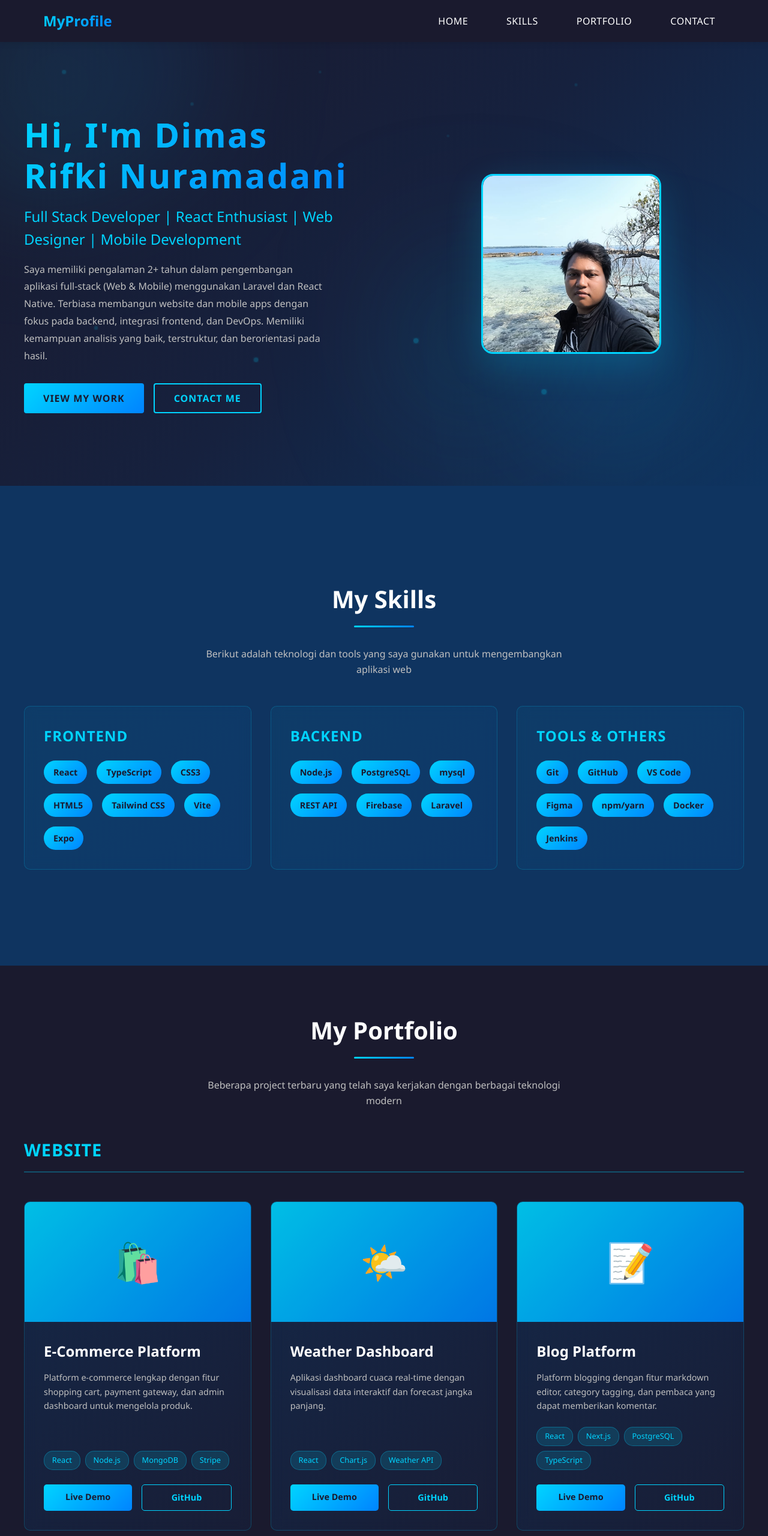
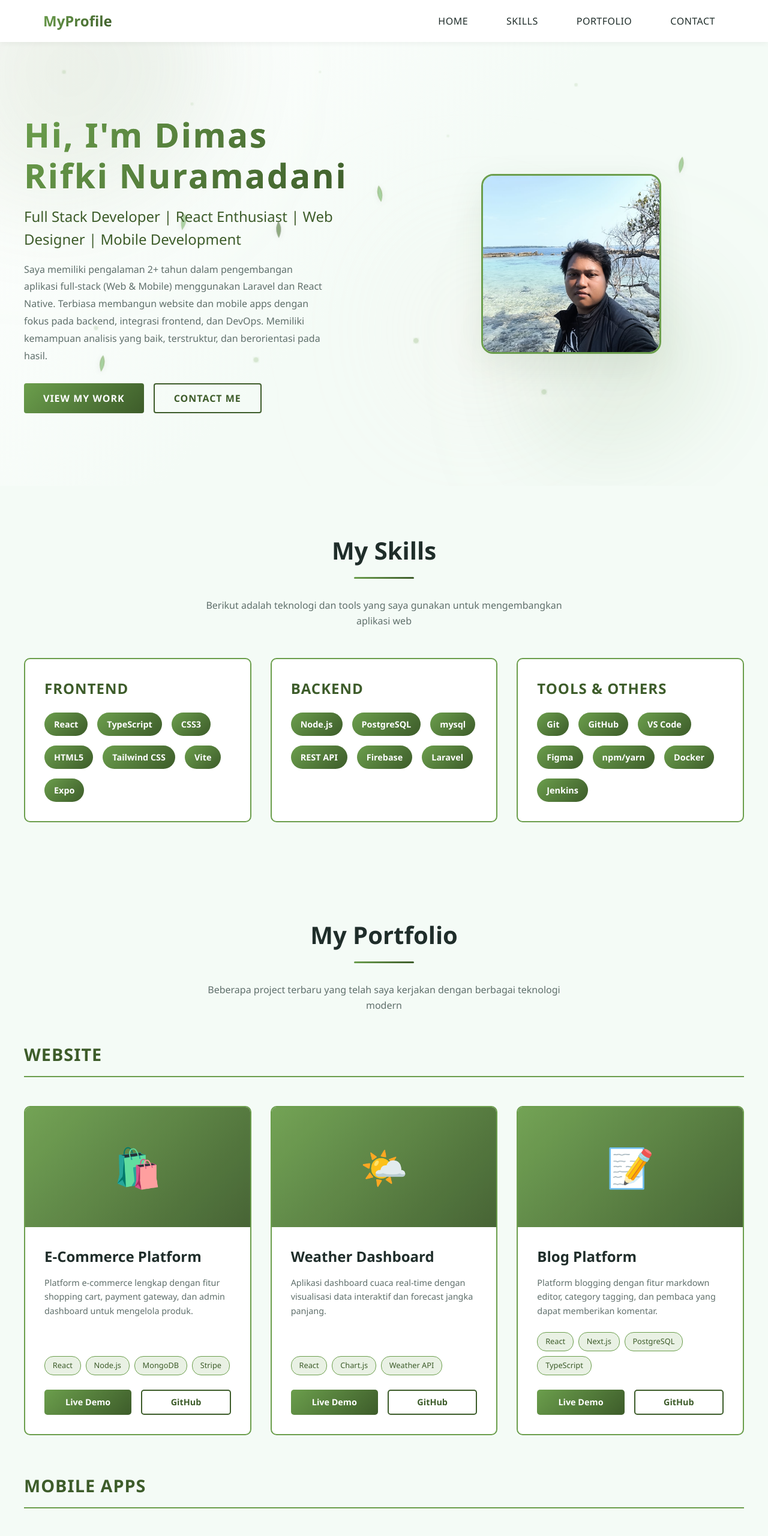
Before and after one commit to SayaDimas/My-Profile, a React (Vite) app: page / in a window 1280 px wide. Shown: the top 2561 px of the page at 60% size. Built offline with nearby package versions, Linux system fonts and the light colour scheme.

Commit message:
perbaikan ui

```diff
--- a/src/App.css
+++ b/src/App.css
@@ -6,16 +6,16 @@
 }
 
 :root {
-  --primary: #00d4ff;
-  --primary-dark: #0084ff;
-  --bg-dark: #1a1a2e;
-  --bg-darker: #0f3460;
-  --bg-light: #16213e;
-  --text-primary: #ffffff;
-  --text-secondary: #c0c0c0;
-  --text-tertiary: #999999;
-  --border-color: rgba(0, 212, 255, 0.2);
-  --shadow: 0 10px 40px rgba(0, 0, 0, 0.3);
+  --primary: #6B9E4C;
+  --primary-dark: #3D5C2A;
+  --bg-dark: #F4FBF6;
+  --bg-darker: #FFFFFF;
+  --bg-light: #FFFFFF;
+  --text-primary: #1F2D2A;
+  --text-secondary: #5F6F6B;
+  --text-tertiary: #7A8A86;
+  --border-color: rgba(107, 158, 76, 0.3);
+  --shadow: 0 10px 40px rgba(0, 0, 0, 0.08);
 }
 
 body {
@@ -56,7 +56,7 @@ html {
 /* Selection Styling */
 ::selection {
   background-color: var(--primary);
-  color: var(--bg-dark);
+  color: #FFFFFF;
 }
 
 /* Links */
--- a/src/components/AnimatedBackground.tsx
+++ b/src/components/AnimatedBackground.tsx
@@ -6,6 +6,34 @@ export default function AnimatedBackground() {
       <div className="background-blob blob-1"></div>
       <div className="background-blob blob-2"></div>
       <div className="background-blob blob-3"></div>
+
+      {/* Falling Leaves */}
+      <div className="falling-leaves">
+        <svg className="leaf leaf-1" viewBox="0 0 100 100" xmlns="http://www.w3.org/2000/svg">
+          <path d="M50,10 Q30,40 50,80 Q70,40 50,10" fill="#6B9E4C" opacity="0.7"/>
+          <path d="M50,20 Q40,45 50,75 Q60,45 50,20" fill="#8FD694" opacity="0.5"/>
+        </svg>
+        <svg className="leaf leaf-2" viewBox="0 0 100 100" xmlns="http://www.w3.org/2000/svg">
+          <path d="M50,10 Q30,40 50,80 Q70,40 50,10" fill="#6B9E4C" opacity="0.6"/>
+          <path d="M50,20 Q40,45 50,75 Q60,45 50,20" fill="#8FD694" opacity="0.45"/>
+        </svg>
+        <svg className="leaf leaf-3" viewBox="0 0 100 100" xmlns="http://www.w3.org/2000/svg">
+          <path d="M50,10 Q30,40 50,80 Q70,40 50,10" fill="#3D5C2A" opacity="0.65"/>
+          <path d="M50,20 Q40,45 50,75 Q60,45 50,20" fill="#6B9E4C" opacity="0.5"/>
+        </svg>
+        <svg className="leaf leaf-4" viewBox="0 0 100 100" xmlns="http://www.w3.org/2000/svg">
+          <path d="M50,10 Q30,40 50,80 Q70,40 50,10" fill="#6B9E4C" opacity="0.7"/>
+          <path d="M50,20 Q40,45 50,75 Q60,45 50,20" fill="#8FD694" opacity="0.55"/>
+        </svg>
+        <svg className="leaf leaf-5" viewBox="0 0 100 100" xmlns="http://www.w3.org/2000/svg">
+          <path d="M50,10 Q30,40 50,80 Q70,40 50,10" fill="#3D5C2A" opacity="0.6"/>
+          <path d="M50,20 Q40,45 50,75 Q60,45 50,20" fill="#6B9E4C" opacity="0.48"/>
+        </svg>
+        <svg className="leaf leaf-6" viewBox="0 0 100 100" xmlns="http://www.w3.org/2000/svg">
+          <path d="M50,10 Q30,40 50,80 Q70,40 50,10" fill="#6B9E4C" opacity="0.65"/>
+          <path d="M50,20 Q40,45 50,75 Q60,45 50,20" fill="#8FD694" opacity="0.5"/>
+        </svg>
+      </div>
 
       <svg className="particle-grid" viewBox="0 0 1200 800" preserveAspectRatio="xMidYMid slice">
         <defs>
--- a/src/components/Portfolio.tsx
+++ b/src/components/Portfolio.tsx
@@ -1,3 +1,4 @@
+import { useState } from 'react';
 import { useScrollReveal } from '../hooks/useScrollReveal';
 import '../styles/Portfolio.css';
 import '../styles/ScrollReveal.css';
@@ -17,6 +18,7 @@ type Category = 'Website' | 'Mobile Apps' | 'Design' | 'Others';
 
 export default function Portfolio() {
   const { ref, isVisible } = useScrollReveal();
+  const [showPopup, setShowPopup] = useState(false);
   const projects: Project[] = [
     {
       id: 1,
@@ -142,13 +144,25 @@ export default function Portfolio() {
                         ))}
                       </div>
                       <div className="card-links">
-                        <a href={project.link} target="_blank" rel="noopener noreferrer" className="link-btn live">
+                        <button
+                          onClick={(e) => {
+                            e.preventDefault();
+                            setShowPopup(true);
+                          }}
+                          className="link-btn live"
+                        >
                           Live Demo
-                        </a>
+                        </button>
                         {project.github && (
-                          <a href={project.github} target="_blank" rel="noopener noreferrer" className="link-btn github">
+                          <button
+                            onClick={(e) => {
+                              e.preventDefault();
+                              setShowPopup(true);
+                            }}
+                            className="link-btn github"
+                          >
                             GitHub
-                          </a>
+                          </button>
                         )}
                       </div>
                     </div>
@@ -158,6 +172,35 @@ export default function Portfolio() {
             </div>
           );
         })}
+
+        {/* Popup Modal */}
+        {showPopup && (
+          <div className="popup-overlay" onClick={() => setShowPopup(false)}>
+            <div className="popup-modal" onClick={(e) => e.stopPropagation()}>
+              <div className="popup-header">
+                <h3>⏳ Dalam Pengerjaan</h3>
+                <button
+                  className="popup-close"
+                  onClick={() => setShowPopup(false)}
+                >
+                  ✕
+                </button>
+              </div>
+              <div className="popup-body">
+                <p>Fitur ini masih dalam tahap pengerjaan dan akan segera tersedia.</p>
+                <p>Terima kasih atas kesabaran Anda!</p>
+              </div>
+              <div className="popup-footer">
+                <button
+                  className="popup-btn-close"
+                  onClick={() => setShowPopup(false)}
+                >
+                  Tutup
+                </button>
+              </div>
+            </div>
+          </div>
+        )}
       </div>
     </section>
   );
--- a/src/index.css
+++ b/src/index.css
@@ -1,14 +1,14 @@
 :root {
-  --primary: #00d4ff;
-  --primary-dark: #0084ff;
-  --bg-dark: #1a1a2e;
-  --bg-darker: #0f3460;
-  --bg-light: #16213e;
-  --text-primary: #ffffff;
-  --text-secondary: #c0c0c0;
-  --text-tertiary: #999999;
-  --border-color: rgba(0, 212, 255, 0.2);
-  --shadow: 0 10px 40px rgba(0, 0, 0, 0.3);
+  --primary: #6B9E4C;
+  --primary-dark: #3D5C2A;
+  --bg-dark: #F4FBF6;
+  --bg-darker: #FFFFFF;
+  --bg-light: #FFFFFF;
+  --text-primary: #1F2D2A;
+  --text-secondary: #5F6F6B;
+  --text-tertiary: #7A8A86;
+  --border-color: rgba(107, 158, 76, 0.3);
+  --shadow: 0 10px 40px rgba(0, 0, 0, 0.08);
 }
 
 * {
--- a/src/styles/AnimatedBackground.css
+++ b/src/styles/AnimatedBackground.css
@@ -21,7 +21,7 @@
 .blob-1 {
   width: 400px;
   height: 400px;
-  background: linear-gradient(45deg, #00d4ff, #0084ff);
+  background: linear-gradient(45deg, #6B9E4C, #3D5C2A);
   top: -100px;
   left: -100px;
   animation: float 20s infinite ease-in-out;
@@ -30,7 +30,7 @@
 .blob-2 {
   width: 350px;
   height: 350px;
-  background: linear-gradient(135deg, #0084ff, #00d4ff);
+  background: linear-gradient(135deg, #3D5C2A, #6B9E4C);
   bottom: 50px;
   right: 50px;
   animation: float 25s infinite ease-in-out reverse;
@@ -39,7 +39,7 @@
 .blob-3 {
   width: 300px;
   height: 300px;
-  background: linear-gradient(45deg, #00d4ff, #1a1a2e);
+  background: linear-gradient(45deg, #FFD6D6, #F4FBF6);
   top: 50%;
   left: 50%;
   transform: translate(-50%, -50%);
@@ -69,7 +69,7 @@
 }
 
 .particle {
-  fill: #00d4ff;
+  fill: #6B9E4C;
   animation: pulse-particle 3s infinite ease-in-out;
 }
 
@@ -123,6 +123,87 @@
   }
 }
 
+/* Falling Leaves Animation */
+.falling-leaves {
+  position: absolute;
+  width: 100%;
+  height: 100%;
+  top: 0;
+  left: 0;
+  overflow: hidden;
+  pointer-events: none;
+}
+
+.leaf {
+  position: absolute;
+  width: 40px;
+  height: 40px;
+  opacity: 0.8;
+  filter: drop-shadow(0 2px 4px rgba(0, 0, 0, 0.1));
+}
+
+.leaf-1 {
+  left: 10%;
+  animation: fall 10s linear infinite, sway 2s ease-in-out infinite;
+}
+
+.leaf-2 {
+  left: 20%;
+  animation: fall 12s linear infinite 2s, sway 2.5s ease-in-out infinite 1s;
+}
+
+.leaf-3 {
+  left: 35%;
+  animation: fall 14s linear infinite 1s, sway 3s ease-in-out infinite 2s;
+}
+
+.leaf-4 {
+  left: 50%;
+  animation: fall 11s linear infinite 3s, sway 2.2s ease-in-out infinite 0.5s;
+}
+
+.leaf-5 {
+  left: 70%;
+  animation: fall 13s linear infinite 1.5s, sway 2.8s ease-in-out infinite 1.5s;
+}
+
+.leaf-6 {
+  left: 85%;
+  animation: fall 15s linear infinite 2.5s, sway 3.2s ease-in-out infinite 2.5s;
+}
+
+@keyframes fall {
+  from {
+    top: -50px;
+    opacity: 0;
+  }
+  10% {
+    opacity: 0.8;
+  }
+  90% {
+    opacity: 0.8;
+  }
+  to {
+    top: 100vh;
+    opacity: 0;
+  }
+}
+
+@keyframes sway {
+  0%, 100% {
+    transform: translateX(0) rotateZ(0deg);
+  }
+  25% {
+    transform: translateX(30px) rotateZ(10deg);
+  }
+  50% {
+    transform: translateX(0) rotateZ(0deg);
+  }
+  75% {
+    transform: translateX(-30px) rotateZ(-10deg);
+  }
+}
+
 @media (max-width: 768px) {
   .background-blob {
     filter: blur(60px);
--- a/src/styles/Hero.css
+++ b/src/styles/Hero.css
@@ -1,7 +1,7 @@
 /* Hero Section Styles */
 .hero {
-  background: linear-gradient(135deg, #1a1a2e 0%, #16213e 50%, #0f3460 100%);
-  color: white;
+  background: linear-gradient(135deg, #FFFFFF 0%, #F4FBF6 50%, #F4FBF6 100%);
+  color: #1F2D2A;
   padding: 5rem 2rem;
   min-height: calc(100vh - 60px);
   display: flex;
@@ -30,7 +30,7 @@
   font-size: 3.5rem;
   font-weight: bold;
   margin: 0 0 1rem 0;
-  background: linear-gradient(135deg, #00d4ff, #0084ff);
+  background: linear-gradient(135deg, #6B9E4C, #3D5C2A);
   -webkit-background-clip: text;
   -webkit-text-fill-color: transparent;
   background-clip: text;
@@ -43,7 +43,7 @@
 
 .typewriter-text {
   display: inline;
-  background: linear-gradient(135deg, #00d4ff, #0084ff);
+  background: linear-gradient(135deg, #6B9E4C, #3D5C2A);
   -webkit-background-clip: text;
   -webkit-text-fill-color: transparent;
   background-clip: text;
@@ -53,7 +53,7 @@
 .cursor {
   width: 3px;
   height: 1em;
-  background: linear-gradient(135deg, #00d4ff, #0084ff);
+  background: linear-gradient(135deg, #6B9E4C, #3D5C2A);
   display: inline-block;
   margin-left: 2px;
   animation: blink 0.7s infinite;
@@ -76,7 +76,7 @@
 
 .hero-subtitle {
   font-size: 1.5rem;
-  color: #00d4ff;
+  color: #3D5C2A;
   margin: 0 0 1rem 0;
   font-weight: 500;
 }
@@ -84,7 +84,7 @@
 .hero-description {
   font-size: 1rem;
   line-height: 1.8;
-  color: #c0c0c0;
+  color: #5F6F6B;
   margin: 0 0 2rem 0;
   max-width: 500px;
 }
@@ -107,24 +107,24 @@
 }
 
 .btn-primary {
-  background: linear-gradient(135deg, #00d4ff, #0084ff);
-  color: #1a1a2e;
+  background: linear-gradient(135deg, #6B9E4C, #3D5C2A);
+  color: #FFFFFF;
 }
 
 .btn-primary:hover {
   transform: translateY(-3px);
-  box-shadow: 0 10px 25px rgba(0, 212, 255, 0.3);
+  box-shadow: 0 10px 25px rgba(61, 92, 42, 0.15);
 }
 
 .btn-secondary {
   background: transparent;
-  color: #00d4ff;
-  border: 2px solid #00d4ff;
+  color: #3D5C2A;
+  border: 2px solid #3D5C2A;
 }
 
 .btn-secondary:hover {
-  background-color: #00d4ff;
-  color: #1a1a2e;
+  background-color: #3D5C2A;
+  color: #FFFFFF;
   transform: translateY(-3px);
 }
 
@@ -138,14 +138,14 @@
 .profile-placeholder {
   width: 300px;
   height: 300px;
-  background: linear-gradient(135deg, rgba(0, 212, 255, 0.1), rgba(0, 132, 255, 0.1));
-  border: 3px solid #00d4ff;
+  background: linear-gradient(135deg, rgba(107, 158, 76, 0.1), rgba(61, 92, 42, 0.1));
+  border: 3px solid #6B9E4C;
   border-radius: 20px;
   display: flex;
   align-items: center;
   justify-content: center;
   font-size: 8rem;
-  box-shadow: 0 20px 60px rgba(0, 212, 255, 0.2);
+  box-shadow: 0 20px 60px rgba(61, 92, 42, 0.1);
   overflow: hidden;
   position: relative;
 }
--- a/src/styles/Navbar.css
+++ b/src/styles/Navbar.css
@@ -1,11 +1,11 @@
 /* Navbar Styles */
 .navbar {
-  background-color: #1a1a2e;
-  color: white;
+  background-color: #FFFFFF;
+  color: #1F2D2A;
   position: sticky;
   top: 0;
   z-index: 100;
-  box-shadow: 0 2px 10px rgba(0, 0, 0, 0.1);
+  box-shadow: 0 2px 10px rgba(0, 0, 0, 0.05);
 }
 
 .navbar-container {
@@ -20,12 +20,12 @@
 .navbar-logo {
   font-size: 1.5rem;
   font-weight: bold;
-  color: #00d4ff;
+  color: #3D5C2A;
   cursor: pointer;
 }
 
 .logo-text {
-  background: linear-gradient(135deg, #00d4ff, #0084ff);
+  background: linear-gradient(135deg, #6B9E4C, #3D5C2A);
   -webkit-background-clip: text;
   -webkit-text-fill-color: transparent;
   background-clip: text;
@@ -46,7 +46,7 @@
 .nav-link {
   background: none;
   border: none;
-  color: white;
+  color: #1F2D2A;
   font-size: 1rem;
   cursor: pointer;
   transition: all 0.3s ease;
@@ -57,8 +57,8 @@
 }
 
 .nav-link:hover {
-  color: #00d4ff;
-  background-color: rgba(0, 212, 255, 0.1);
+  color: #3D5C2A;
+  background-color: rgba(107, 158, 76, 0.15);
   transform: translateY(-2px);
 }
 
@@ -75,7 +75,7 @@
 .hamburger span {
   width: 25px;
   height: 3px;
-  background-color: white;
+  background-color: #1F2D2A;
   border-radius: 3px;
   transition: all 0.3s ease;
 }
@@ -108,7 +108,7 @@
     left: 0;
     width: 100%;
     flex-direction: column;
-    background-color: #16213e;
+    background-color: #F4FBF6;
     gap: 0;
     max-height: 0;
     overflow: hidden;
@@ -122,7 +122,7 @@
   .nav-item {
     text-align: center;
     margin: 0;
-    border-bottom: 1px solid #333;
+    border-bottom: 1px solid #DDE9E5;
   }
 
   .nav-link {
--- a/src/styles/Portfolio.css
+++ b/src/styles/Portfolio.css
@@ -1,7 +1,7 @@
 /* Portfolio Section Styles */
 .portfolio {
-  background-color: #1a1a2e;
-  color: white;
+  background-color: #F4FBF6;
+  color: #1F2D2A;
   padding: 5rem 2rem;
   min-height: 100vh;
   display: flex;
@@ -22,8 +22,8 @@
 }
 
 .portfolio-card {
-  background: linear-gradient(135deg, rgba(15, 52, 96, 0.5), rgba(22, 33, 62, 0.5));
-  border: 1px solid rgba(0, 212, 255, 0.2);
+  background: #FFFFFF;
+  border: 2px solid #6B9E4C;
   border-radius: 10px;
   overflow: hidden;
   transition: all 0.3s ease;
@@ -35,14 +35,14 @@
 
 .portfolio-card:hover {
   transform: translateY(-15px);
-  border-color: #00d4ff;
-  box-shadow: 0 20px 50px rgba(0, 212, 255, 0.2);
+  border-color: #3D5C2A;
+  box-shadow: 0 20px 50px rgba(61, 92, 42, 0.15);
 }
 
 .card-image {
   width: 100%;
   height: 200px;
-  background: linear-gradient(135deg, #00d4ff, #0084ff);
+  background: linear-gradient(135deg, #6B9E4C, #3D5C2A);
   display: flex;
   align-items: center;
   justify-content: center;
@@ -55,12 +55,12 @@
   position: absolute;
   width: 100%;
   height: 100%;
-  background: rgba(0, 0, 0, 0.1);
+  background: rgba(255, 255, 255, 0.05);
   transition: all 0.3s ease;
 }
 
 .portfolio-card:hover .card-image::before {
-  background: rgba(0, 0, 0, 0.3);
+  background: rgba(255, 255, 255, 0.15);
 }
 
 .image-emoji {
@@ -82,13 +82,13 @@
 
 .card-title {
   font-size: 1.5rem;
-  color: white;
+  color: #1F2D2A;
   margin: 0 0 1rem 0;
   font-weight: 600;
 }
 
 .card-description {
-  color: #c0c0c0;
+  color: #5F6F6B;
   font-size: 0.9rem;
   line-height: 1.6;
   margin: 0 0 1.5rem 0;
@@ -103,12 +103,12 @@
 }
 
 .tech-badge {
-  background-color: rgba(0, 212, 255, 0.15);
-  color: #00d4ff;
+  background-color: rgba(107, 158, 76, 0.15);
+  color: #3D5C2A;
   padding: 0.3rem 0.8rem;
   border-radius: 15px;
   font-size: 0.8rem;
-  border: 1px solid rgba(0, 212, 255, 0.3);
+  border: 1px solid #6B9E4C;
 }
 
 .card-links {
@@ -131,24 +131,24 @@
 }
 
 .link-btn.live {
-  background: linear-gradient(135deg, #00d4ff, #0084ff);
-  color: #1a1a2e;
+  background: linear-gradient(135deg, #6B9E4C, #3D5C2A);
+  color: #FFFFFF;
 }
 
 .link-btn.live:hover {
   transform: translateY(-2px);
-  box-shadow: 0 8px 20px rgba(0, 212, 255, 0.3);
+  box-shadow: 0 8px 20px rgba(61, 92, 42, 0.2);
 }
 
 .link-btn.github {
   background: transparent;
-  color: #00d4ff;
-  border: 1px solid #00d4ff;
+  color: #3D5C2A;
+  border: 2px solid #3D5C2A;
 }
 
 .link-btn.github:hover {
-  background-color: #00d4ff;
-  color: #1a1a2e;
+  background-color: #3D5C2A;
+  color: #FFFFFF;
   transform: translateY(-2px);
 }
 
@@ -159,10 +159,10 @@
 
 .category-title {
   font-size: 1.8rem;
-  color: #00d4ff;
+  color: #3D5C2A;
   margin: 0 0 2rem 0;
   padding-bottom: 1rem;
-  border-bottom: 2px solid rgba(0, 212, 255, 0.3);
+  border-bottom: 2px solid #6B9E4C;
   text-transform: uppercase;
   letter-spacing: 1px;
   font-weight: 600;
@@ -208,3 +208,139 @@
     margin: 0 0 1.5rem 0;
   }
 }
+
+/* Popup Modal Styles */
+.popup-overlay {
+  position: fixed;
+  top: 0;
+  left: 0;
+  width: 100%;
+  height: 100%;
+  background-color: rgba(31, 45, 42, 0.5);
+  display: flex;
+  align-items: center;
+  justify-content: center;
+  z-index: 1000;
+  animation: fadeIn 0.3s ease;
+}
+
+@keyframes fadeIn {
+  from {
+    opacity: 0;
+  }
+  to {
+    opacity: 1;
+  }
+}
+
+@keyframes slideUp {
+  from {
+    transform: translateY(50px);
+    opacity: 0;
+  }
+  to {
+    transform: translateY(0);
+    opacity: 1;
+  }
+}
+
+.popup-modal {
+  background: #FFFFFF;
+  border: 2px solid #6B9E4C;
+  border-radius: 15px;
+  padding: 2rem;
+  max-width: 450px;
+  width: 90%;
+  box-shadow: 0 20px 60px rgba(61, 92, 42, 0.12);
+  animation: slideUp 0.3s ease;
+}
+
+.popup-header {
+  display: flex;
+  justify-content: space-between;
+  align-items: center;
+  margin-bottom: 1.5rem;
+  border-bottom: 2px solid #6B9E4C;
+  padding-bottom: 1rem;
+}
+
+.popup-header h3 {
+  margin: 0;
+  color: #3D5C2A;
+  font-size: 1.5rem;
+  font-weight: 700;
+}
+
+.popup-close {
+  background: none;
+  border: none;
+  color: #3D5C2A;
+  font-size: 1.5rem;
+  cursor: pointer;
+  padding: 0;
+  width: 30px;
+  height: 30px;
+  display: flex;
+  align-items: center;
+  justify-content: center;
+  border-radius: 50%;
+  transition: all 0.3s ease;
+}
+
+.popup-close:hover {
+  background-color: rgba(107, 158, 76, 0.15);
+  transform: rotate(90deg);
+}
+
+.popup-body {
+  margin-bottom: 1.5rem;
+  color: #1F2D2A;
+  line-height: 1.6;
+}
+
+.popup-body p {
+  margin: 0.5rem 0;
+  font-size: 1rem;
+}
+
+.popup-footer {
+  display: flex;
+  gap: 1rem;
+  justify-content: flex-end;
+}
+
+.popup-btn-close {
+  background: linear-gradient(135deg, #6B9E4C, #3D5C2A);
+  color: #FFFFFF;
+  border: none;
+  padding: 0.7rem 1.5rem;
+  border-radius: 5px;
+  font-size: 1rem;
+  font-weight: 600;
+  cursor: pointer;
+  transition: all 0.3s ease;
+}
+
+.popup-btn-close:hover {
+  transform: translateY(-2px);
+  box-shadow: 0 8px 20px rgba(61, 92, 42, 0.15);
+}
+
+.popup-btn-close:active {
+  transform: translateY(0);
+}
+
+@media (max-width: 768px) {
+  .popup-modal {
+    padding: 1.5rem;
+    max-width: 380px;
+  }
+
+  .popup-header h3 {
+    font-size: 1.3rem;
+  }
+
+  .popup-body p {
+    font-size: 0.95rem;
+  }
+}
--- a/src/styles/Skills.css
+++ b/src/styles/Skills.css
@@ -1,9 +1,9 @@
 /* Skills Section Styles */
 .skills {
-  background-color: #0f3460;
-  color: white;
+  background-color: #F4FBF6;
+  color: #1F2D2A;
   padding: 5rem 2rem;
-  min-height: 100vh;
+  min-height: 50vh;
   display: flex;
   align-items: center;
   justify-content: center;
@@ -19,7 +19,7 @@
   font-weight: bold;
   text-align: center;
   margin: 0 0 1rem 0;
-  color: white;
+  color: #1F2D2A;
   position: relative;
   padding-bottom: 1rem;
 }
@@ -29,14 +29,14 @@
   display: block;
   width: 100px;
   height: 3px;
-  background: linear-gradient(135deg, #00d4ff, #0084ff);
+  background: linear-gradient(135deg, #6B9E4C, #3D5C2A);
   margin: 1rem auto 0;
   border-radius: 2px;
 }
 
 .section-description {
   text-align: center;
-  color: #c0c0c0;
+  color: #5F6F6B;
   font-size: 1rem;
   margin: 0 0 3rem 0;
   max-width: 600px;
@@ -51,8 +51,8 @@
 }
 
 .skill-card {
-  background: linear-gradient(135deg, rgba(0, 212, 255, 0.05), rgba(0, 132, 255, 0.05));
-  border: 1px solid rgba(0, 212, 255, 0.2);
+  background: #FFFFFF;
+  border: 2px solid #6B9E4C;
   padding: 2rem;
   border-radius: 10px;
   transition: all 0.3s ease;
@@ -61,13 +61,13 @@
 
 .skill-card:hover {
   transform: translateY(-10px);
-  border-color: #00d4ff;
-  box-shadow: 0 15px 40px rgba(0, 212, 255, 0.15);
+  border-color: #3D5C2A;
+  box-shadow: 0 15px 40px rgba(61, 92, 42, 0.12);
 }
 
 .skill-category {
   font-size: 1.5rem;
-  color: #00d4ff;
+  color: #3D5C2A;
   margin: 0 0 1.5rem 0;
   text-transform: uppercase;
   letter-spacing: 1px;
@@ -80,8 +80,8 @@
 }
 
 .skill-tag {
-  background: linear-gradient(135deg, #00d4ff, #0084ff);
-  color: #1a1a2e;
+  background: linear-gradient(135deg, #6B9E4C, #3D5C2A);
+  color: #FFFFFF;
   padding: 0.5rem 1rem;
   border-radius: 20px;
   font-size: 0.9rem;
@@ -92,7 +92,7 @@
 
 .skill-tag:hover {
   transform: scale(1.05);
-  box-shadow: 0 5px 15px rgba(0, 212, 255, 0.3);
+  box-shadow: 0 5px 15px rgba(61, 92, 42, 0.15);
 }
 
 @media (max-width: 768px) {
```
Also changed, not shown: src/styles/Contact.css (+25 -25 lines), src/styles/Footer.css (+11 -11 lines).
